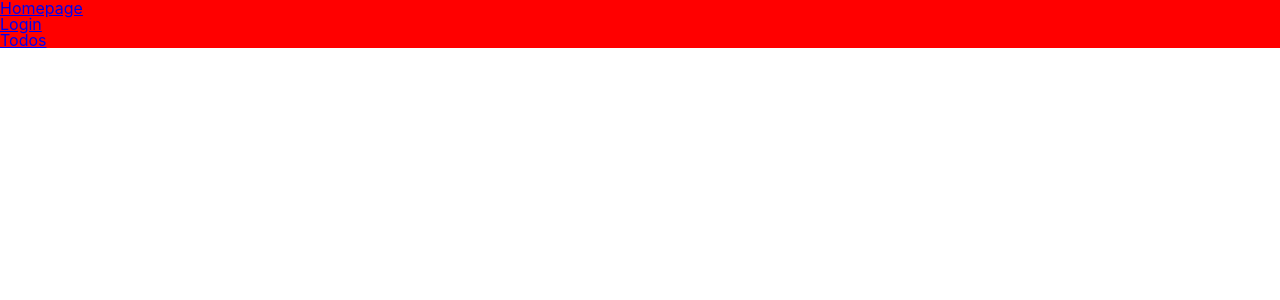
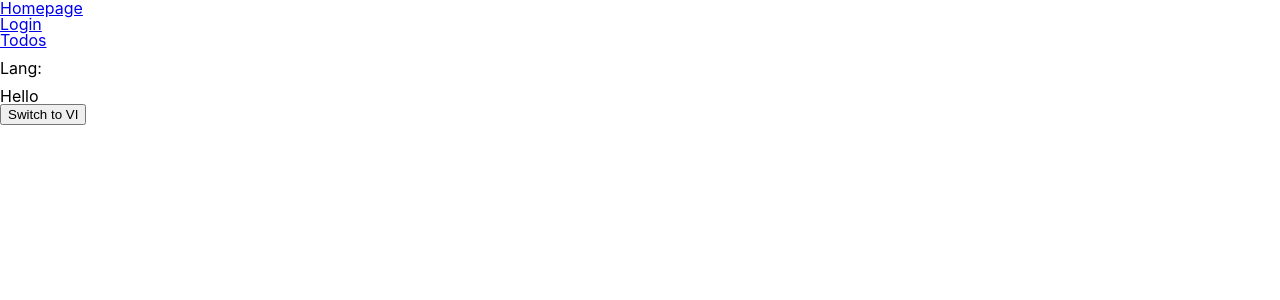
Before and after one commit to donezombie/react-boider-plate-ts, a React (Vite) app: page / in a window 1280 px wide. Shown: the top 300 px of the page. Built offline with nearby package versions, Linux system fonts and the light colour scheme.

Commit message:
Setup lang method

```diff
--- a/src/constants/index.ts
+++ b/src/constants/index.ts
@@ -1,3 +1,8 @@
 export const queryKeys = {
   getTodos: 'getTodos',
 };
+
+export const LANG_ENUM = {
+  vi: 'vi',
+  en: 'en',
+};
--- a/src/i18n.ts
+++ b/src/i18n.ts
@@ -1,16 +1,11 @@
+import { LANG_ENUM } from 'constants';
 import i18n from 'i18next';
 import { initReactI18next } from 'react-i18next';
 import enLang from './locales/en';
 import viLang from './locales/vi';
 
 const KEY_LANG = 'lang';
-const currentLng = localStorage.getItem(KEY_LANG) || 'en';
-
-export const langMethod = {
-  changeLang: (lang: string) => {
-    localStorage.setItem(KEY_LANG, lang);
-  },
-};
+const currentLng = localStorage.getItem(KEY_LANG) || LANG_ENUM.en;
 
 i18n
   // .use(LanguageDetector)
@@ -35,4 +30,12 @@ i18n
     },
   });
 
+export const langMethod = {
+  changeLang: (lang: string) => {
+    localStorage.setItem(KEY_LANG, lang);
+    i18n.changeLanguage(lang);
+  },
+  getLang: () => i18n.language,
+};
+
 export default i18n;
--- a/src/main.tsx
+++ b/src/main.tsx
@@ -3,6 +3,8 @@ import React from 'react';
 import ReactDOM from 'react-dom/client';
 import AuthProvider from 'providers/AuthenticationProvider';
 import { QueryClient, QueryClientProvider } from '@tanstack/react-query';
+import { I18nextProvider } from 'react-i18next';
+import i18n from './i18n';
 
 const queryClient = new QueryClient();
 
@@ -13,7 +15,9 @@ ReactDOM.createRoot(document.getElementById('root') as HTMLElement).render(
   <React.StrictMode>
     <QueryClientProvider client={queryClient}>
       <AuthProvider>
-        <App />
+        <I18nextProvider i18n={i18n}>
+          <App />
+        </I18nextProvider>
       </AuthProvider>
     </QueryClientProvider>
   </React.StrictMode>
--- a/src/pages/Homepage/index.tsx
+++ b/src/pages/Homepage/index.tsx
@@ -1,14 +1,19 @@
 import baseUrl from 'constants/baseUrl';
 import { useAuthentication } from 'providers/AuthenticationProvider';
 import React from 'react';
+import { useTranslation } from 'react-i18next';
 import { Link } from 'react-router-dom';
 import './styles/homepage.scss';
+import { LANG_ENUM } from 'constants';
+import { langMethod } from 'i18n';
 
 interface HomepageProps {}
 
 const Homepage = (props: HomepageProps) => {
   //! State
   const { isLogged, logout } = useAuthentication();
+  const { t } = useTranslation();
+  const language = langMethod.getLang();
 
   //! Function
 
@@ -28,6 +33,20 @@ const Homepage = (props: HomepageProps) => {
       </ul>
 
       {isLogged && <button onClick={logout}>Logout</button>}
+
+      <h2 style={{ marginTop: 12, marginBottom: 12 }}>Lang: </h2>
+      <div>{t('shared:hello')}</div>
+      <button
+        onClick={() => {
+          if (language === LANG_ENUM.en) {
+            langMethod.changeLang(LANG_ENUM.vi);
+          } else {
+            langMethod.changeLang(LANG_ENUM.en);
+          }
+        }}
+      >
+        Switch to {language === LANG_ENUM.en ? 'VI' : 'EN'}
+      </button>
     </div>
   );
 };
--- a/src/pages/Homepage/styles/homepage.scss
+++ b/src/pages/Homepage/styles/homepage.scss
@@ -1,7 +1,2 @@
 .Homepage {
-  background-color: red;
-
-  @include mobile {
-    background-color: orange;
-  }
 }
```
